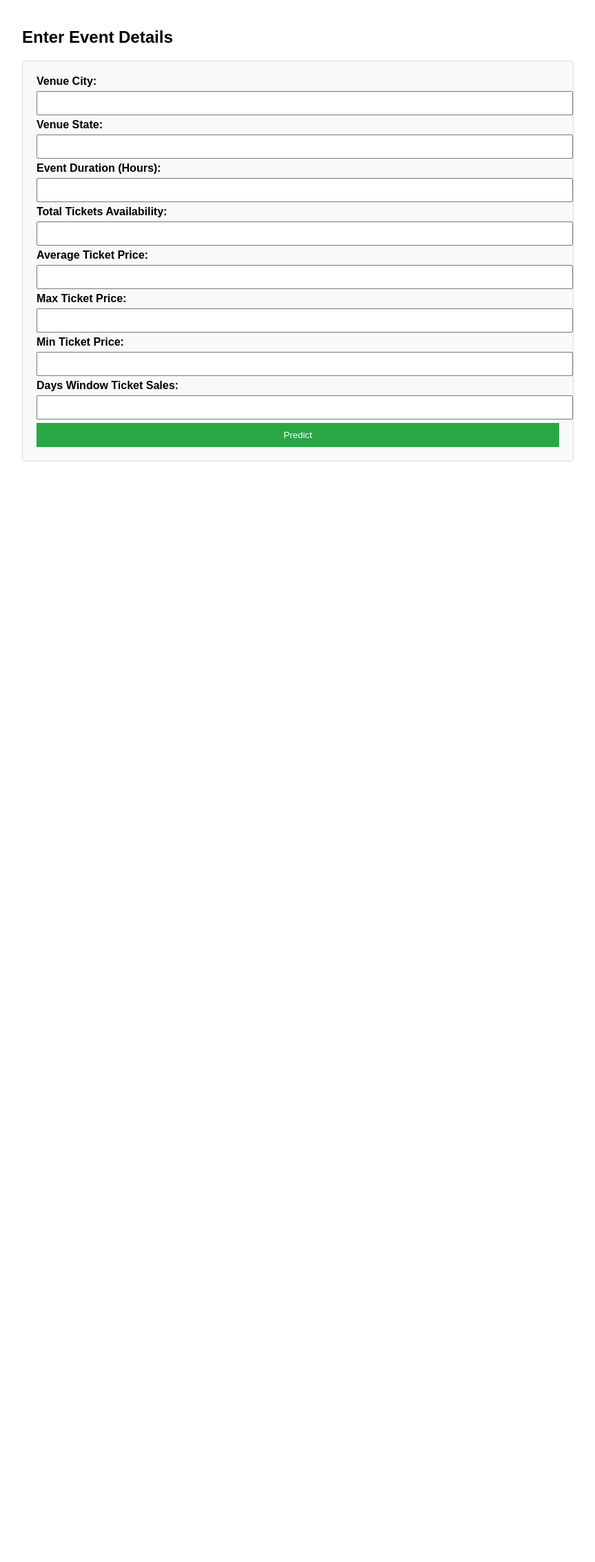
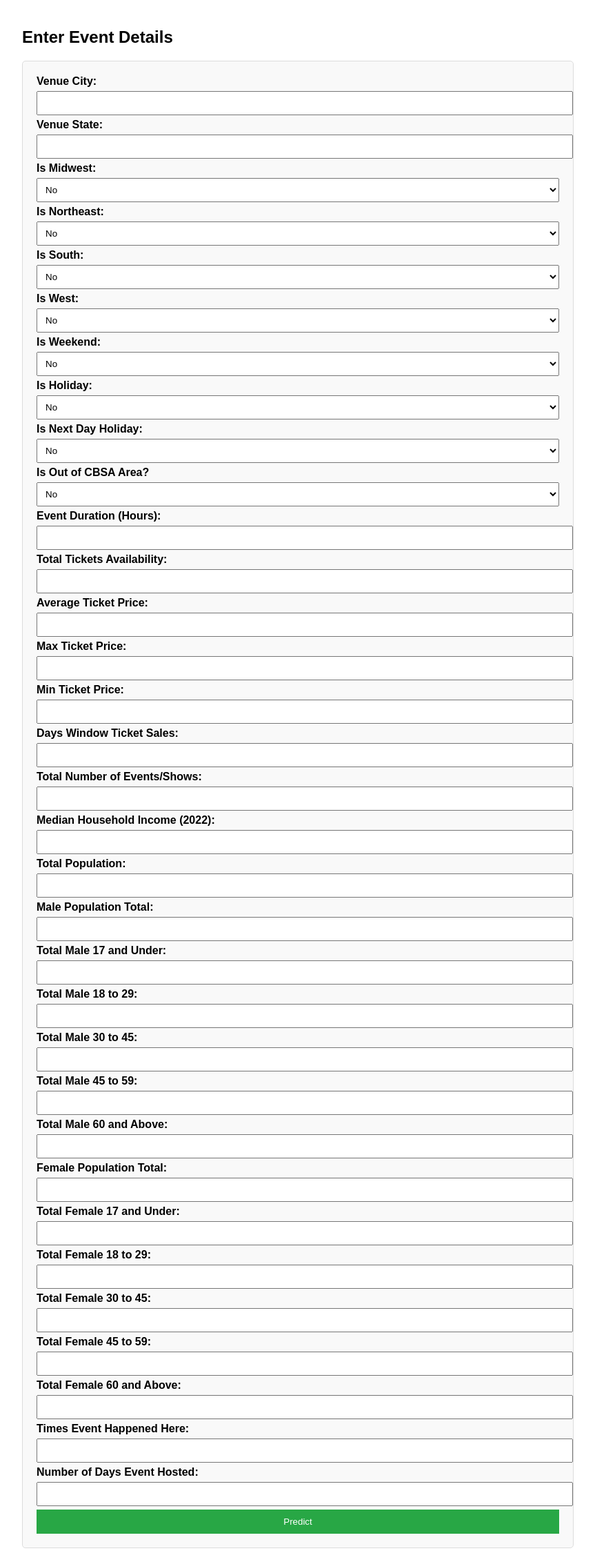
Before and after one commit to mandy2490/attendstar_FullPrediction, a Flask app: page / in a window 1280 px wide. Shown: the whole page at 69% size, without its empty margins (208-1071 px from the left). Before the commit the page ends 669 px from the top, so only its background shows below. Run offline with Flask 3, Linux system fonts and the light colour scheme; parts of the project's set-up code (start-up, migrations or seed data) failed here and were passed over.

Commit message:
Update index.html

```diff
--- a/templates/index.html
+++ b/templates/index.html
@@ -24,6 +24,54 @@
             <label>Venue State:</label>
             <input type="text" name="Venue_State" required>
 
+            <label>Is Midwest:</label>
+            <select name="Is_Midwest">
+                <option value="0">No</option>
+                <option value="1">Yes</option>
+            </select>
+
+            <label>Is Northeast:</label>
+            <select name="Is_Northeast">
+                <option value="0">No</option>
+                <option value="1">Yes</option>
+            </select>
+
+            <label>Is South:</label>
+            <select name="Is_South">
+                <option value="0">No</option>
+                <option value="1">Yes</option>
+            </select>
+
+            <label>Is West:</label>
+            <select name="Is_West">
+                <option value="0">No</option>
+                <option value="1">Yes</option>
+            </select>
+
+            <label>Is Weekend:</label>
+            <select name="IsWeekend">
+                <option value="0">No</option>
+                <option value="1">Yes</option>
+            </select>
+
+            <label>Is Holiday:</label>
+            <select name="IsHoliday">
+                <option value="0">No</option>
+                <option value="1">Yes</option>
+            </select>
+
+            <label>Is Next Day Holiday:</label>
+            <select name="IsNextDayHoliday">
+                <option value="0">No</option>
+                <option value="1">Yes</option>
+            </select>
+
+            <label>Is Out of CBSA Area?</label>
+            <select name="Is_outof_CBSA_Area?">
+                <option value="0">No</option>
+                <option value="1">Yes</option>
+            </select>
+
             <label>Event Duration (Hours):</label>
             <input type="number" name="Event_Duration_Hours" required>
 
@@ -42,6 +90,57 @@
             <label>Days Window Ticket Sales:</label>
             <input type="number" name="Days_Window_Ticket_Sales" required>
 
+            <label>Total Number of Events/Shows:</label>
+            <input type="number" name="Total_Number_of_events_shows" required>
+
+            <label>Median Household Income (2022):</label>
+            <input type="number" name="Median_Household_Income(2022)" required>
+
+            <label>Total Population:</label>
+            <input type="number" name="Total_Population" required>
+
+            <label>Male Population Total:</label>
+            <input type="number" name="Male_Population_Total" required>
+
+            <label>Total Male 17 and Under:</label>
+            <input type="number" name="Total_Male_17_and_Under" required>
+
+            <label>Total Male 18 to 29:</label>
+            <input type="number" name="Total_Male_18_to_29" required>
+
+            <label>Total Male 30 to 45:</label>
+            <input type="number" name="Total_Male_30_to_45" required>
+
+            <label>Total Male 45 to 59:</label>
+            <input type="number" name="Total_Male_45_to_59" required>
+
+            <label>Total Male 60 and Above:</label>
+            <input type="number" name="Total_Male_60_and_Above" required>
+
+            <label>Female Population Total:</label>
+            <input type="number" name="Female_Population_Total" required>
+
+            <label>Total Female 17 and Under:</label>
+            <input type="number" name="Total_Female_17_and_Under" required>
+
+            <label>Total Female 18 to 29:</label>
+            <input type="number" name="Total_Female_18_to_29" required>
+
+            <label>Total Female 30 to 45:</label>
+            <input type="number" name="Total_Female_30_to_45" required>
+
+            <label>Total Female 45 to 59:</label>
+            <input type="number" name="Total_Female_45_to_59" required>
+
+            <label>Total Female 60 and Above:</label>
+            <input type="number" name="Total_Female_60_and_Above" required>
+
+            <label>Times Event Happened Here:</label>
+            <input type="number" name="Times_Event_Happened_Here" required>
+
+            <label>Number of Days Event Hosted:</label>
+            <input type="number" name="Number_of_Days_event_hosted" required>
+
             <button type="submit">Predict</button>
         </form>
     </div>
```
